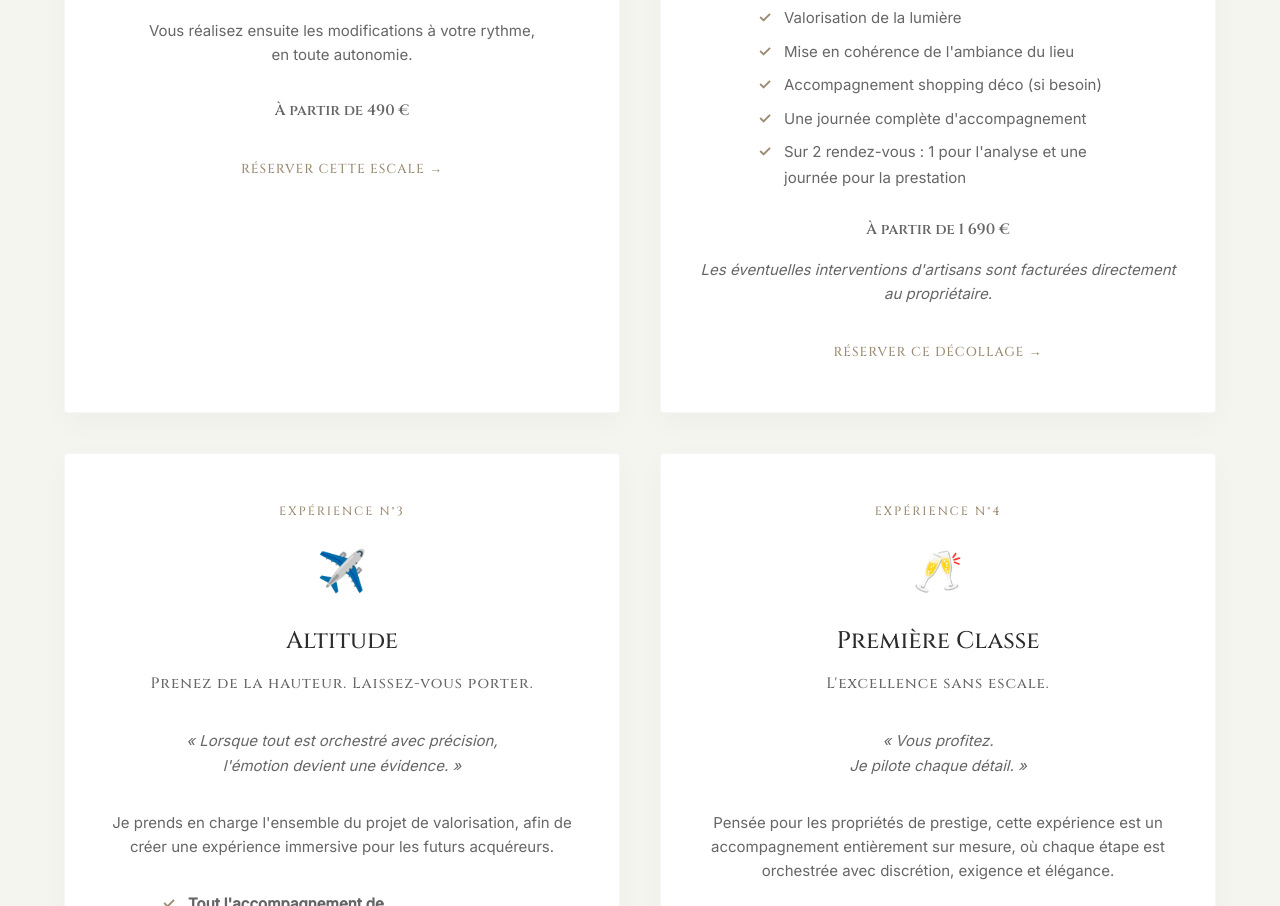
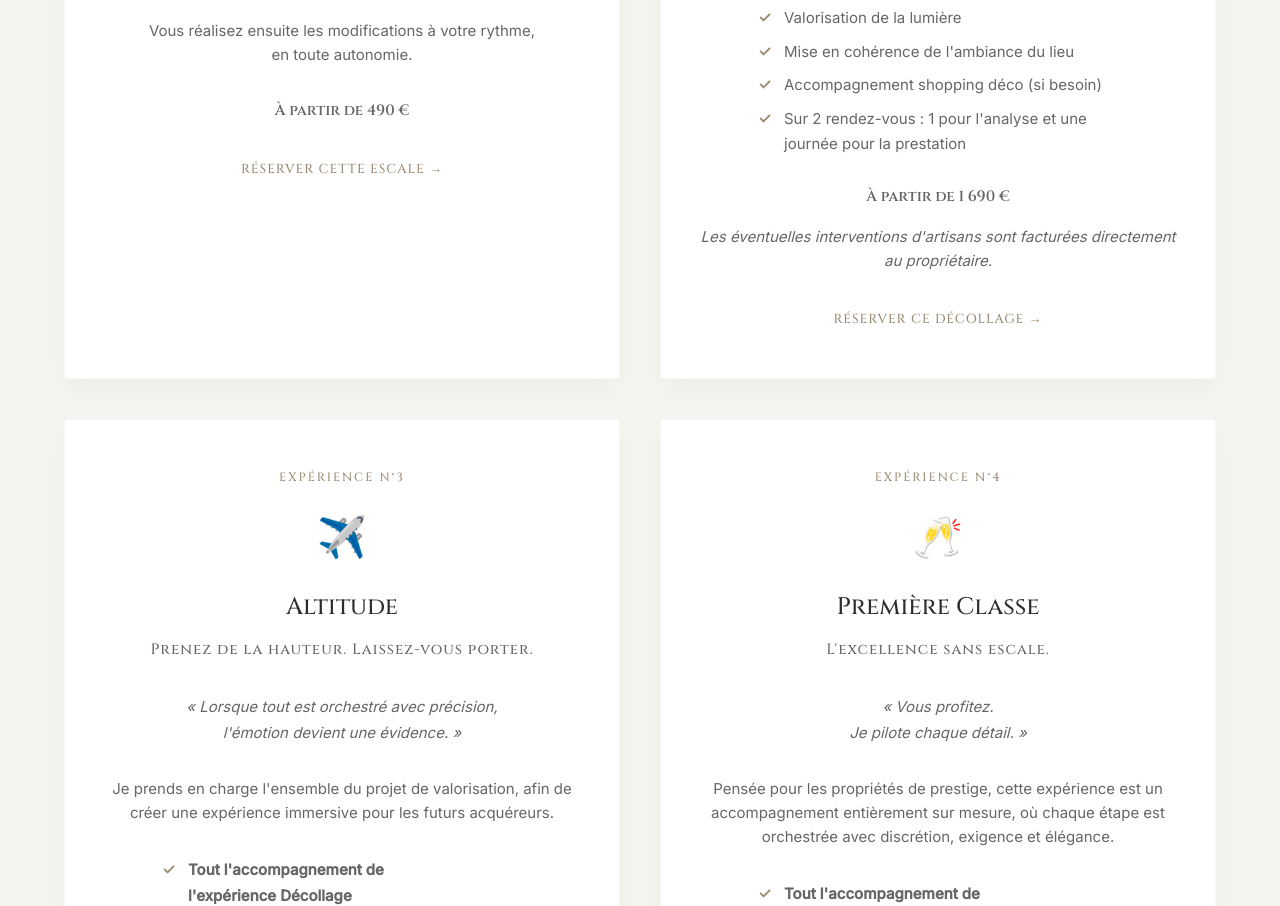
Before and after one commit to raphG13/home-staging-ingrid-molina, a plain HTML site: page index.html in a window 1280 px wide. Shown: the part 5263-6169 px from the top of the page. Drawn offline with Linux system fonts and the light colour scheme.

Commit message:
Décollage : retire la ligne redondante 'Une journée complète d'accompagnement'

```diff
--- a/index.html
+++ b/index.html
@@ -194,7 +194,6 @@
                         <li>Valorisation de la lumière</li>
                         <li>Mise en cohérence de l'ambiance du lieu</li>
                         <li>Accompagnement shopping déco (si besoin)</li>
-                        <li>Une journée complète d'accompagnement</li>
                         <li>Sur 2 rendez-vous&nbsp;: 1 pour l'analyse et une journée pour la prestation</li>
                     </ul>
                     <p class="experience-price">À partir de 1&nbsp;690&nbsp;€</p>
```
